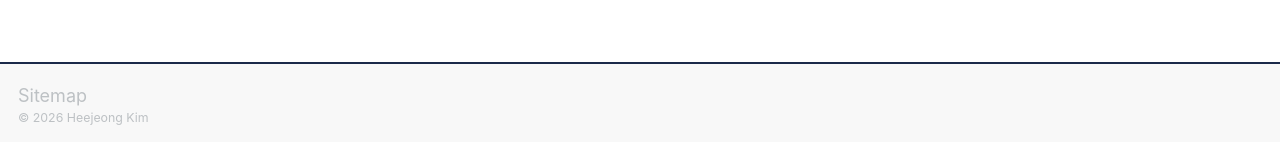
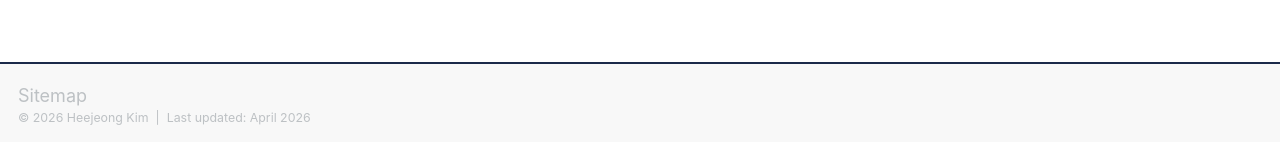
Before and after one commit to HeejeongKimEcon/HeejeongKimEcon.github.io, a Jekyll site: the page built from _pages/talkmap.html, in a window 1280 px wide and 1100 px high. Shown: the part 955-1097 px from the top of the window. Built offline with Jekyll 4.4.1, drawn with Linux system fonts in a browser that asks for light colours; nearby versions of some CDN libraries; some web fonts are replaced; a script bundle is joined from its source files by our own code; library files that are not in the unit come from our copies.

Commit message:
Move last updated to site footer

```diff
--- a/_includes/footer.html
+++ b/_includes/footer.html
@@ -1,5 +1,5 @@
 {% include base_path %}
 
 <div class="page__footer-copyright">
-  &copy; {{ site.time | date: '%Y' }} {{ site.name | default: site.title }}
+  &copy; {{ site.time | date: '%Y' }} {{ site.name | default: site.title }} &nbsp;|&nbsp; Last updated: {{ site.time | date: "%B %Y" }}
 </div>
```
Also changed, not shown: _pages/about.md (+0 -2 lines).
